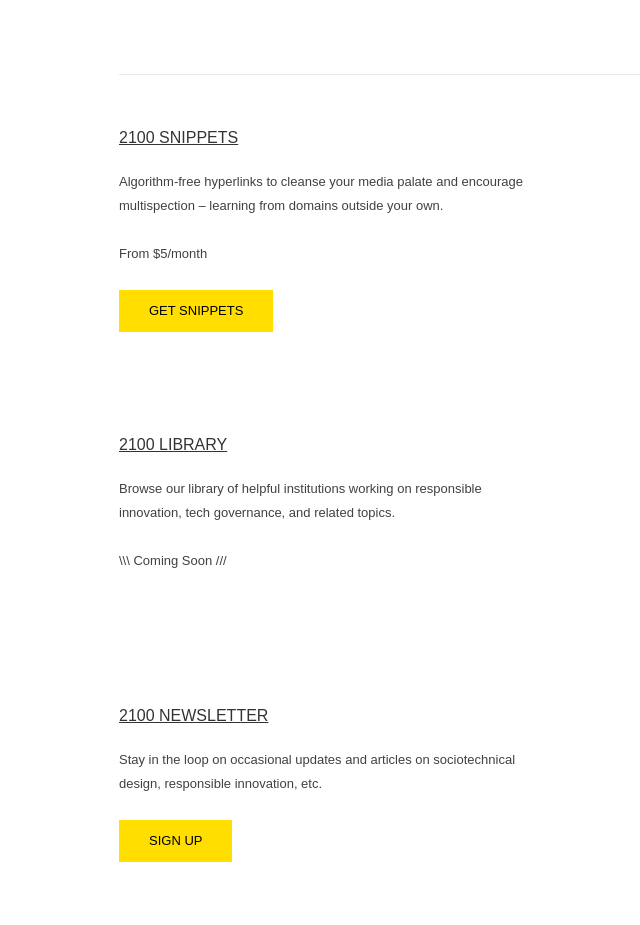
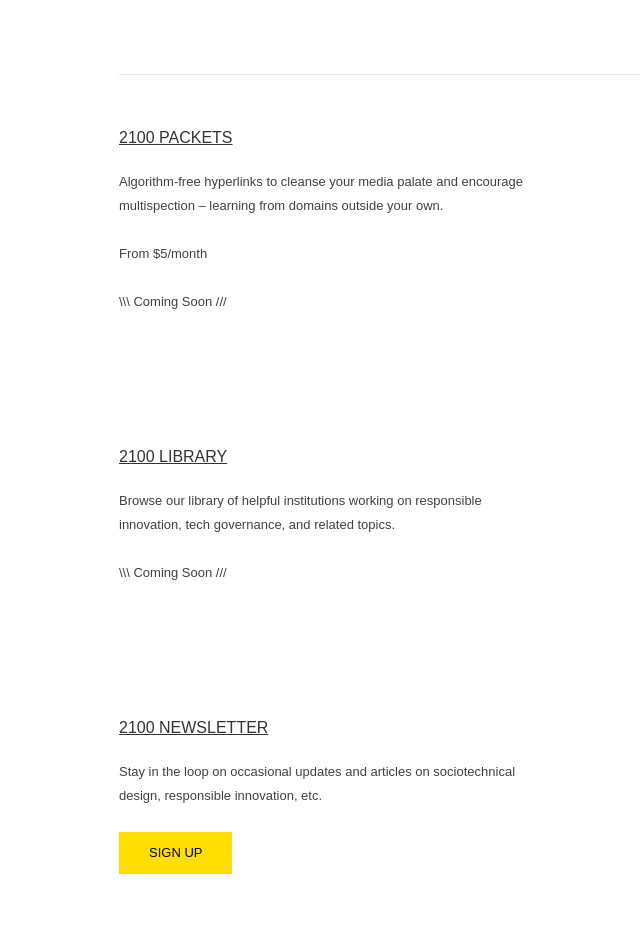
Before and after one commit to chrisneels/2100design.github.io, a plain HTML site: page media.html in a window 1280 px wide. Shown: the part 980-1905 px from the top of the page, without its empty margins (51-691 px from the left). Drawn offline with Linux system fonts and the light colour scheme; a script that the page names is missing.

Commit message:
site 1.2

```diff
--- a/media.html
+++ b/media.html
@@ -93,7 +93,7 @@
         <div class="container-5 w-container">
             <div class="columns-5 w-row">
                 <div class="column-9 w-col w-col-6">
-                    <p class="paragraph-6">2100 SNIPPETS</p>
+                    <p class="paragraph-6">2100 PACKETS</p>
                     <p class="paragraph">
                         Algorithm-free hyperlinks to cleanse your media palate and encourage multispection – learning from domains outside your own.
                         <br/>
@@ -101,7 +101,7 @@
                         From $5/month
                         <br/>
                         <br/>
-                        <a href="https://buttondown.email/epackages" class="button-4 left w-button">GET SNIPPETS</a>
+                        \\\ Coming Soon ///
                     </p>
                 </div>
             </div>
```
